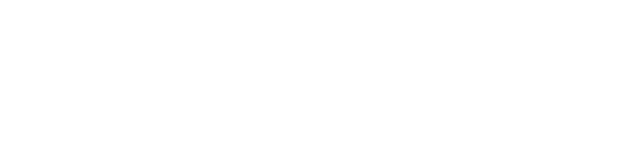
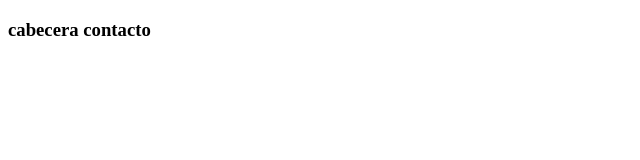
Before and after one commit to vlademirss/gitclass, a plain HTML site: page contact.html in a window 1280 px wide. Shown: the whole page, without its empty margins (0-640 px from the left). Drawn offline with Linux system fonts and the light colour scheme.

Commit message:
Modifico Archivo contacto

```diff
--- a/contact.html
+++ b/contact.html
@@ -7,6 +7,6 @@
     <title>Contactar</title>
 </head>
 <body>
-
+    <h3>cabecera contacto</h3>
 </body>
 </html>
```
